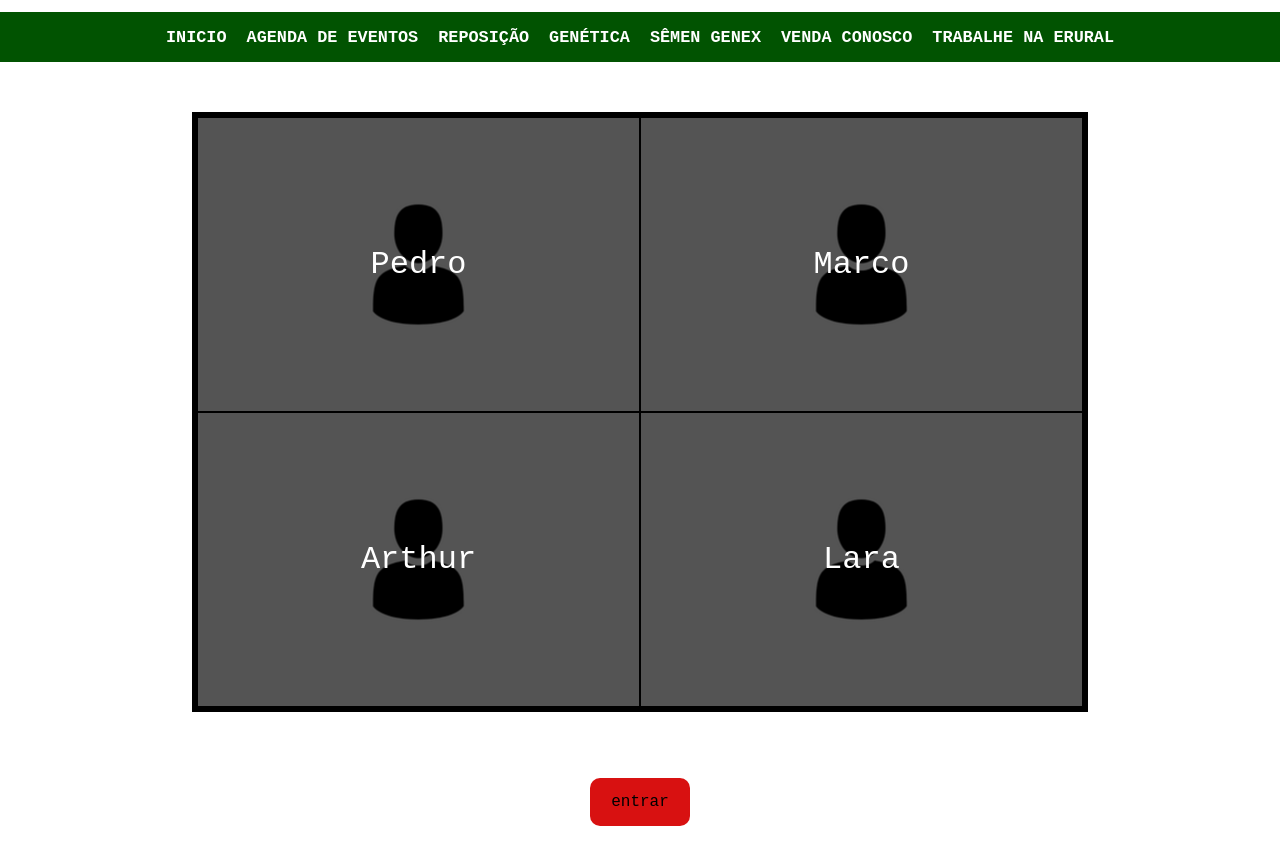
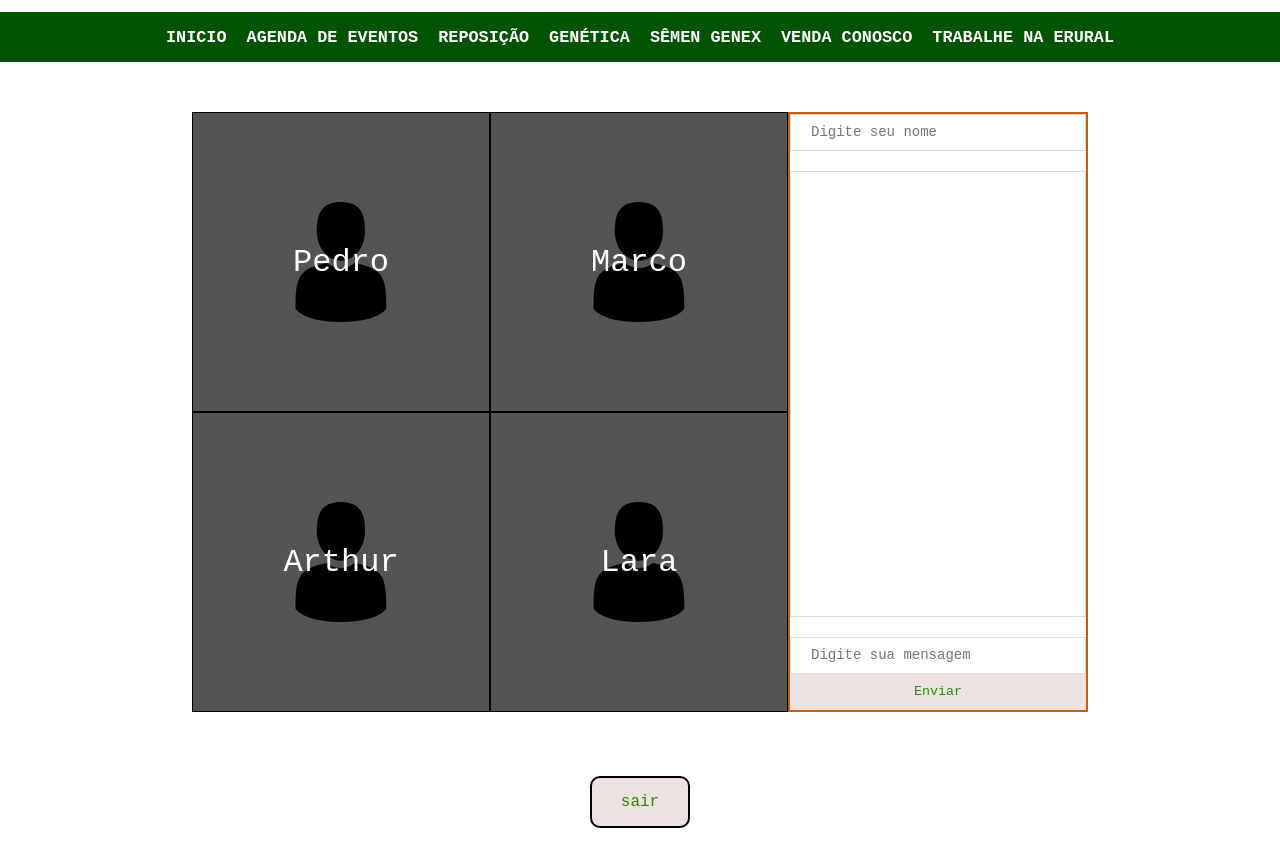
Before and after one commit to Pedro-Wilker/E-rural, a website: page public/pages/transmissao.html in a window 1280 px wide. Shown: the part 68-910 px from the top of the page. Drawn offline with nearby package versions, Linux system fonts and the light colour scheme; no server answers.

Commit message:
new update project

```diff
--- a/css/page.css
+++ b/public/css/page.css
@@ -63,8 +63,7 @@ main {
 }
 
 .container {
-  justify-content: space-around;
-  align-items: center;
+  display: flex;
   height: 600px;
   width: 70%;
   margin: 50px auto;
@@ -76,7 +75,6 @@ main {
   height: 100%;
   display: grid;
   grid-template-columns: repeat(2, 2fr);
-  border: 5px solid black;
 }
 .box-1 {
   width: 100%;
@@ -135,12 +133,58 @@ main {
   align-items: center;
 }
 .btn-voltar {
-  background-color: #d81111;
+  background-color: rgb(238, 225, 225);
   border-radius: 10px;
   padding: 15px;
-  color: #000000;
+  color: #228b02;
   cursor: pointer;
   font-size: 1em;
   margin: 0 100px;
   width: 100px;
+  border: 2px solid black;
 }
+
+.chat-text {
+  width: 100%;
+  max-width: 300px;
+  height: 100%;
+  background-color: #fff;
+  border: 2px solid #c06007;
+  display: flex;
+  justify-content: center;
+  align-items: center;
+  flex-direction: column;
+}
+
+#chat {
+  width: 100%;
+  height: 100%;
+  display: flex;
+  justify-content: center;
+  align-items: center;
+  flex-direction: column;
+}
+
+.chat-text input {
+  width: 100%;
+  border: 1px solid #ddd;
+  height: 50px;
+  padding: 0 20px;
+  font-size: 14px;
+}
+
+.btn-message {
+  width: 100%;
+  height: 50px;
+  background-color: rgb(238, 225, 225);
+  color: #228b02;
+  cursor: pointer;
+}
+
+.messages {
+  width: 100%;
+  height: 100%;
+  margin: 20px 0;
+  border: 1px solid #ddd;
+  padding: 20px;
+}
--- a/pages/transmissao.html
+++ b/public/pages/transmissao.html
@@ -4,10 +4,13 @@
     <meta charset="UTF-8" />
     <meta name="viewport" content="width=device-width, initial-scale=1.0" />
 
+    <script src="../js/page.js"></script>
+    <script src="https://cdnjs.cloudflare.com/ajax/libs/jquery/3.6.1/jquery.min.js"></script>
+    <script src="https://cdnjs.cloudflare.com/ajax/libs/socket.io/4.5.2/socket.io.js"></script>
+
     <link rel="stylesheet" href="../css/reset.css" />
     <link rel="stylesheet" href="../css/page.css" />
 
-    <script src="../js/page.js"></script>
     <title>Erural-videos</title>
   </head>
 
@@ -15,56 +18,114 @@
     <main>
       <div class="bar">
         <img src="../img/erural_logo.png" alt="erual" />
+
         <button class="btn-login">Login</button>
+        <!-- Esse button nao esta fazendo um login especifico neste projeto -->
       </div>
+
       <div class="naveg">
         <div class="home">
           <a href="https://www.erural.net/">
             <h3>INICIO</h3>
           </a>
+
           <a href="https://www.erural.net/agenda-eventos">
             <h3>AGENDA DE EVENTOS</h3>
           </a>
+
           <a
             href="https://www.erural.net/search?classifications=Reposi%C3%A7%C3%A3o"
           >
             <h3>REPOSIÇÃO</h3>
           </a>
+
           <a
             href="https://www.erural.net/search?classifications=Gen%C3%A9tica&genetic=P.O.%2CP.A.%2CP.C.%2CCEIP"
           >
             <h3>GENÉTICA</h3>
           </a>
+
           <a href="https://www.erural.net/search?categories=S%C3%AAmen+Genex">
             <h3>SÊMEN GENEX</h3>
           </a>
+
           <a href="https://www.erural.net/venda_conosco">
             <h3>VENDA CONOSCO</h3>
           </a>
+
           <a href="https://erural.solides.jobs/">
             <h3>TRABALHE NA ERURAL</h3>
           </a>
         </div>
       </div>
+
       <div class="container">
         <div class="box">
           <div class="box-1">
             <span class="user">Pedro</span>
           </div>
+
           <div class="box-2">
             <span class="user">Marco</span>
           </div>
+
           <div class="box-3">
             <span class="user">Arthur</span>
           </div>
+
           <div class="box-4">
             <span class="user">Lara</span>
           </div>
         </div>
+
+        <div class="chat-text">
+          <form id="chat">
+            <input type="text" name="username" placeholder="Digite seu nome" />
+            <div class="messages"></div>
+            <input
+              type="text"
+              name="message"
+              placeholder="Digite sua mensagem"
+            />
+            <button class="btn-message" type="submit">Enviar</button>
+          </form>
+        </div>
       </div>
+
       <div class="group">
-        <button class="btn-voltar">entrar</button>
+        <button class="btn-voltar">sair</button>
       </div>
     </main>
+    <script type="text/javascript">
+      var socket = io("http://localhost:3000");
+
+      function renderMessage(message) {
+        $(".messages").append(
+          '<div class="messages"><strong>' +
+            message.author +
+            "</strong>" +
+            message.message +
+            "</div>"
+        );
+      }
+
+      $("#chat").submit(function (event) {
+        event.preventDefault();
+
+        var author = $(".input[name=username]").val();
+        var message = $(".input[name=username]").val();
+
+        if (author.length && message.length) {
+          var messageObject = {
+            author: author,
+            message: message,
+          };
+
+          renderMessage(messageObject);
+
+          socket.emit("");
+        }
+      });
+    </script>
   </body>
 </html>
```
Also changed, not shown: index.html (deleted, +0 -31 lines), public/index.html (added, +28 -0 lines), server.js (added, +28 -0 lines), img/user.png (deleted), public/css/login.css (renamed from css/login.css), public/css/reset.css (renamed from css/reset.css), public/img/Dstand.png (renamed from img/Dstand.png), public/img/barra.png (renamed from img/barra.png), public/img/erural_logo.png (renamed from img/erural_logo.png), public/img/user.png (added), public/js/login.js (renamed from js/login.js), public/js/page.js (renamed from js/page.js).
